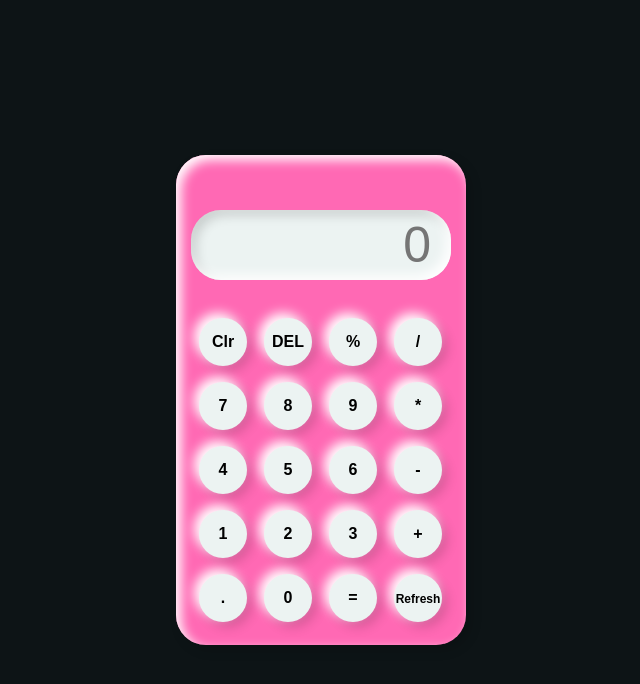
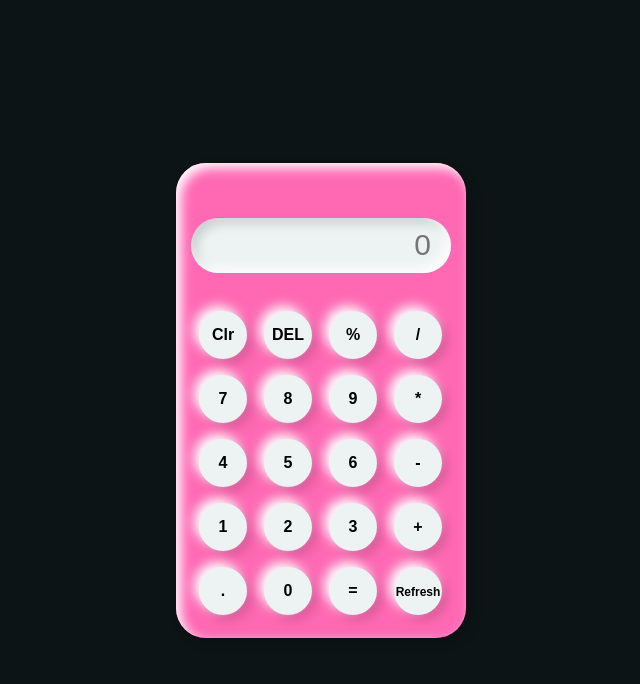
Before and after one commit to SiThuBoSann/jsaxis, a plain HTML site: page calculator/index.html in a window 1280 px wide. Shown: the whole page, without its empty margins (319-959 px from the left). Drawn offline with Linux system fonts and the light colour scheme.

Commit message:
Add files via upload

```diff
--- a/calculator/style.css
+++ b/calculator/style.css
@@ -23,7 +23,7 @@
 }
 input{
      grid-column: span 4;
-     height: 70px;
+     height: 55px;
      width: 260px;
      background-color: #ecf3f2;
      box-shadow: inset -5px -5px 12px #fff,
@@ -31,7 +31,7 @@ input{
      border-radius: 30px;
      border: none;
      color: rgb(70, 70, 70);
-     font-size: 50px;
+     font-size: 30px;
      text-align: end;
      margin: auto;
      margin-top: 40px;
```
